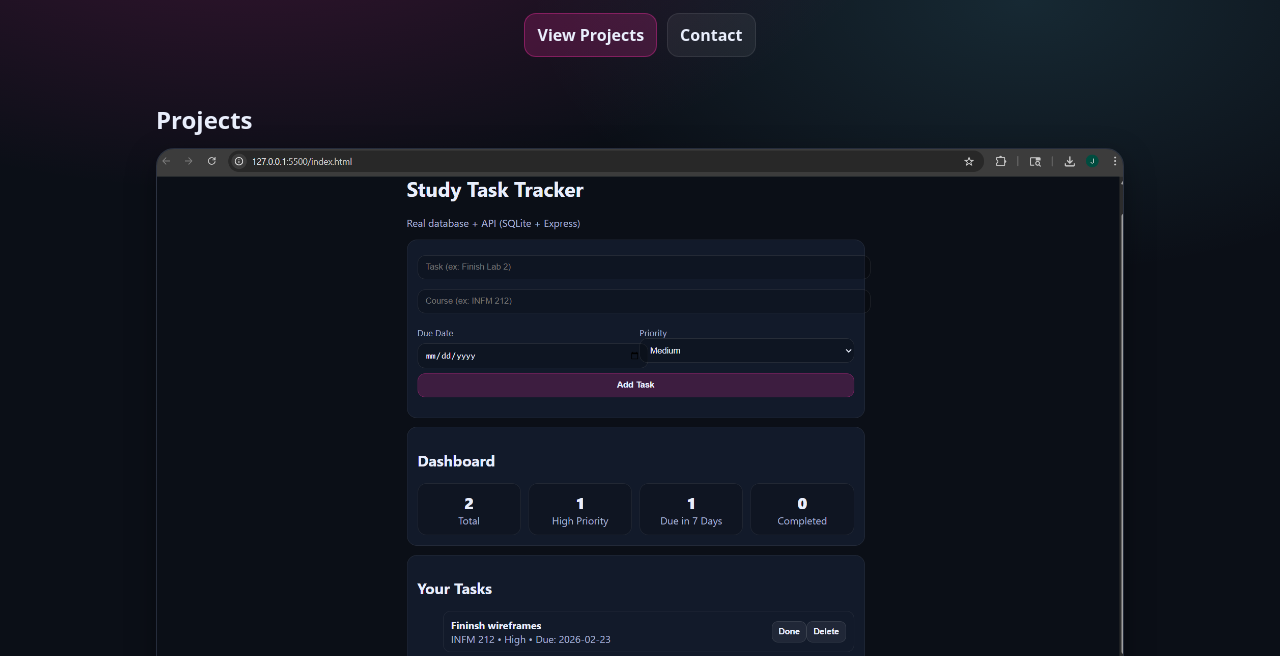
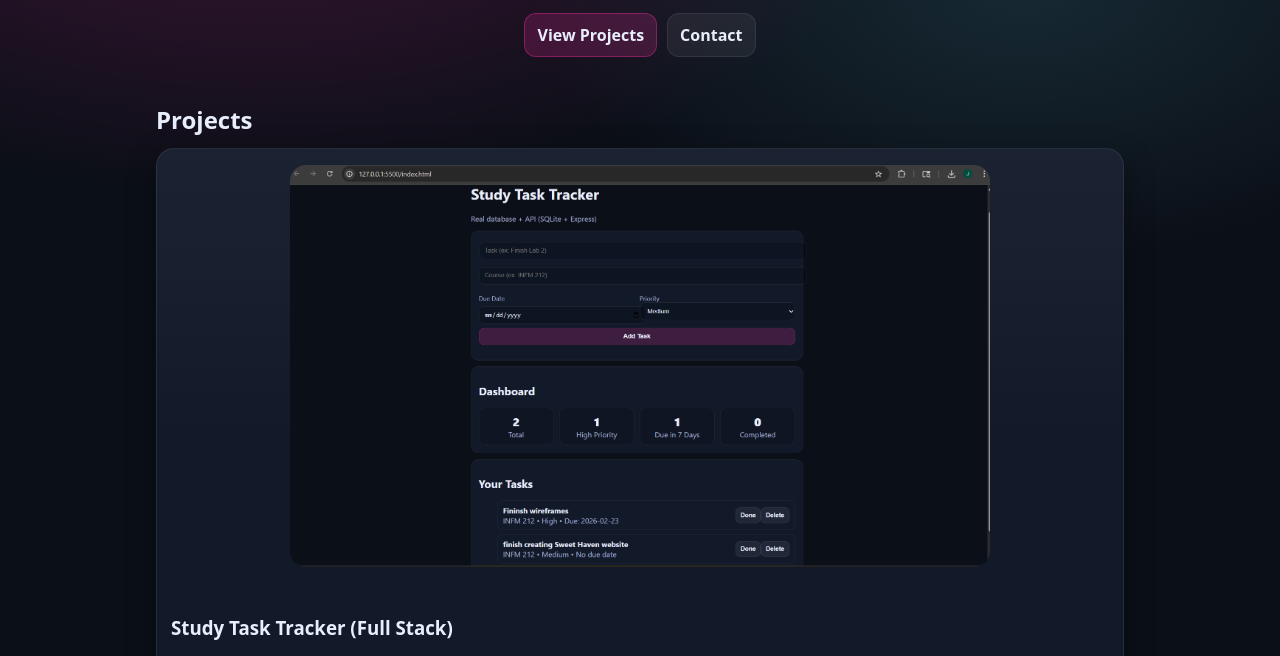
Before and after one commit to JadaMitchell/jada-portfolio, a plain HTML site: page index.html in a window 1280 px wide. Shown: the part 137-793 px from the top of the page. Drawn offline with Linux system fonts and the light colour scheme.

Commit message:
Adjust screenshot size

```diff
--- a/styles.css
+++ b/styles.css
@@ -82,3 +82,10 @@ body{
   border-top:1px solid var(--border);
 }
 a{color:var(--accent)}
+.card img {
+  width: 100%;
+  max-width: 700px;
+  border-radius: 16px;
+  display: block;
+  margin: 16px auto;
+}
```
